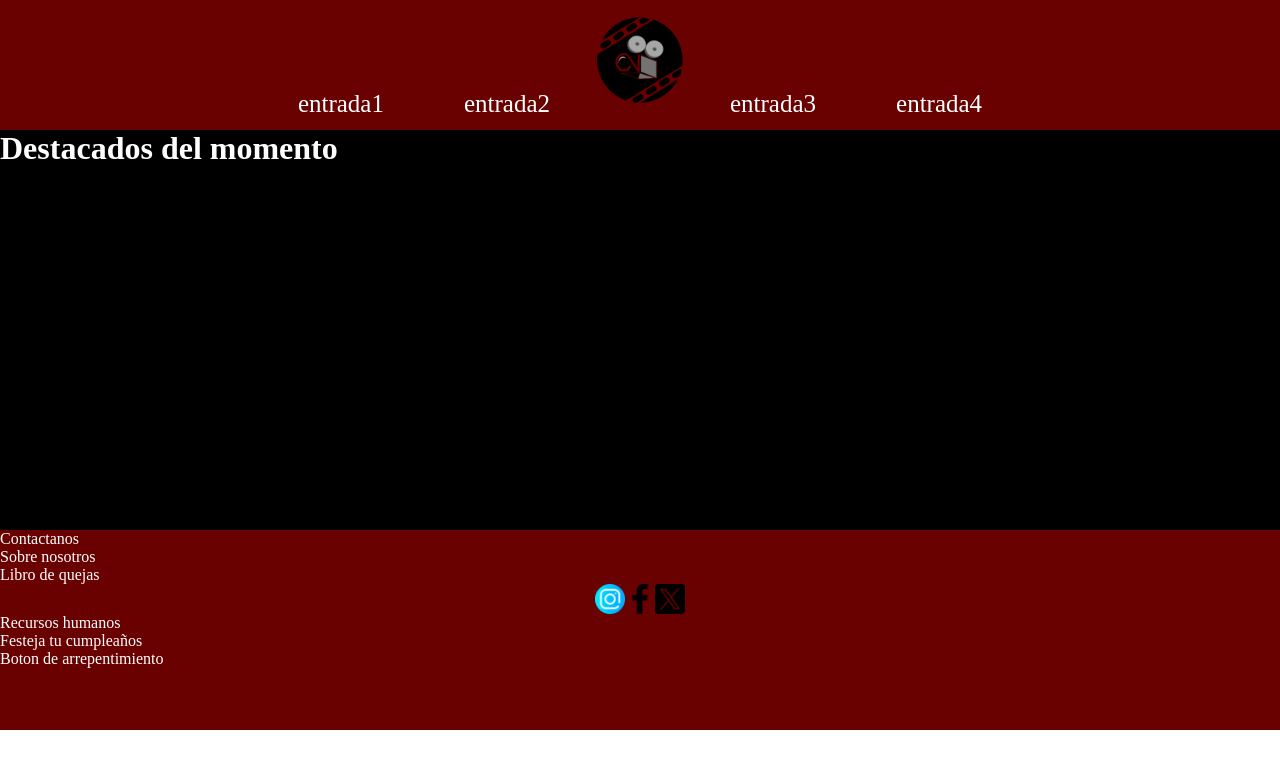
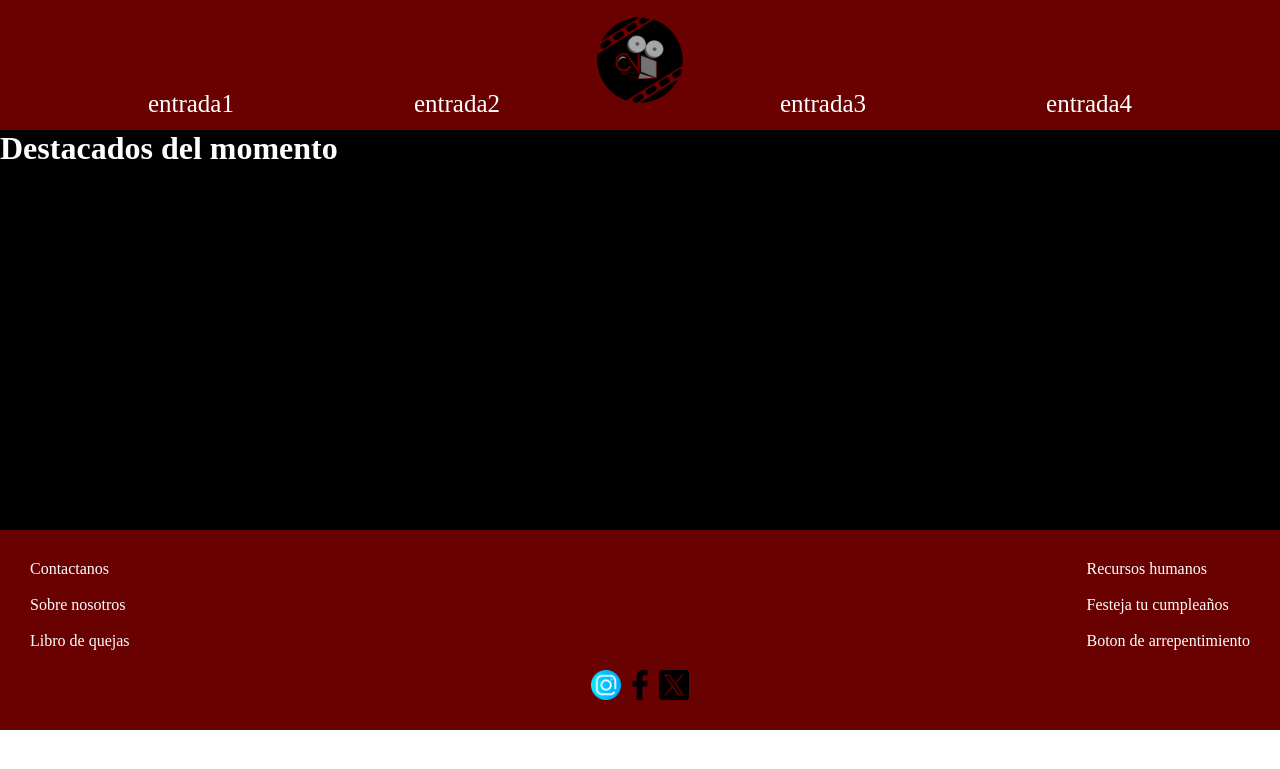
Before and after one commit to AbrilFuentess/ctn-taller, a PHP site: page /principal.html in a window 1280 px wide. Shown: the top 769 px of the page. Run offline with PHP 8.4, Linux system fonts and the light colour scheme.

Commit message:
Styles for principal screen

```diff
--- a/css/style.css
+++ b/css/style.css
@@ -22,7 +22,9 @@ header nav img{
 
 header nav a{
     font-size: 25px;
-    padding: 40px;
+    padding-top: 40px;
+    padding-left: 90px;
+    padding-right: 90px;
     margin-top: 50px;
 
 }
@@ -30,6 +32,7 @@ header nav a{
 a{
     color: #fff;
     text-decoration: none;
+
 }
 
 a:hover{
@@ -49,27 +52,38 @@ footer{
 
 
 
+
+
+}
+
+footer ul a{
+    padding: 30px;
+
 }
 
 footer ul{
 list-style: none;
+
+
 }
 
 
 .columnone{
-    display: inline;
-    justify-content: left;
+    float: left;
+    padding-top: 30px;
+    padding-right: 30px;
+
 
 }
 
 .icons-footer{
-    display: flex;
-    justify-content: center;
-    align-items: center;
+    text-align: center;
+    padding-top: 140px;
 
 }
 
 .columntwo{
-    display: inline;
-    justify-content: right;
+    float: right;
+    padding-top: 30px;
+    padding-left: 30px;
 }
--- a/principal.html
+++ b/principal.html
@@ -14,6 +14,7 @@
     <header>
         <nav>
             <a href="">entrada1</a>
+
             <a href="">entrada2</a>
             <div>
                 <img src="img/logoappc.png" alt="" width="100px" height="100px">
@@ -31,28 +32,32 @@
         <div class="columnone">
             <ul>
                 <li><a href="">Contactanos</a></li>
+                <br>
                 <li><a href="">Sobre nosotros</a></li>
+                <br>
                 <li><a href="">Libro de quejas</a></li>
             </ul>
-
         </div>
 
-        <div class="icons-footer">
-            <img src="img/instagram.png" alt="" width="30px" height="30px">
-            <img src="img/facebook-app-symbol.png" alt="" width="30px" height="30px">
-            <img src="img/twitter.png" alt="" width="30px" height="30px">
-        </div>
 
         <div class="columntwo">
             <ul>
                 <li><a href="">Recursos humanos</a></li>
+                <br>
                 <li><a href="">Festeja tu cumpleaños</a></li>
+                <br>
                 <li><a href="">Boton de arrepentimiento</a></li>
             </ul>
+        </div>
+
+            <div class="icons-footer">
+                <img src="img/instagram.png" alt="" width="30px" height="30px">
+                <img src="img/facebook-app-symbol.png" alt="" width="30px" height="30px">
+                <img src="img/twitter.png" alt="" width="30px" height="30px">
+            </div>
 
 
 
-        </div>
 
     </footer>
 
```
